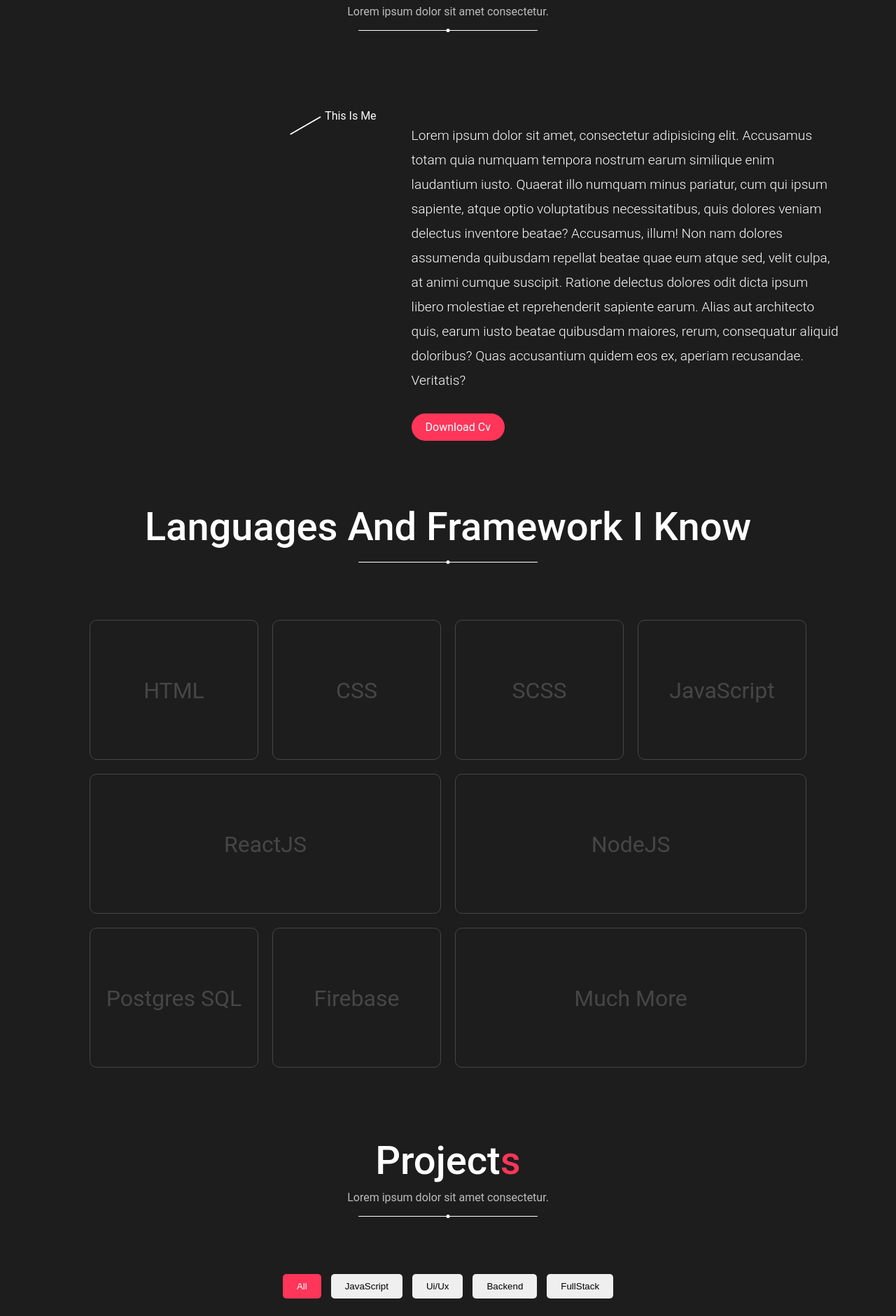
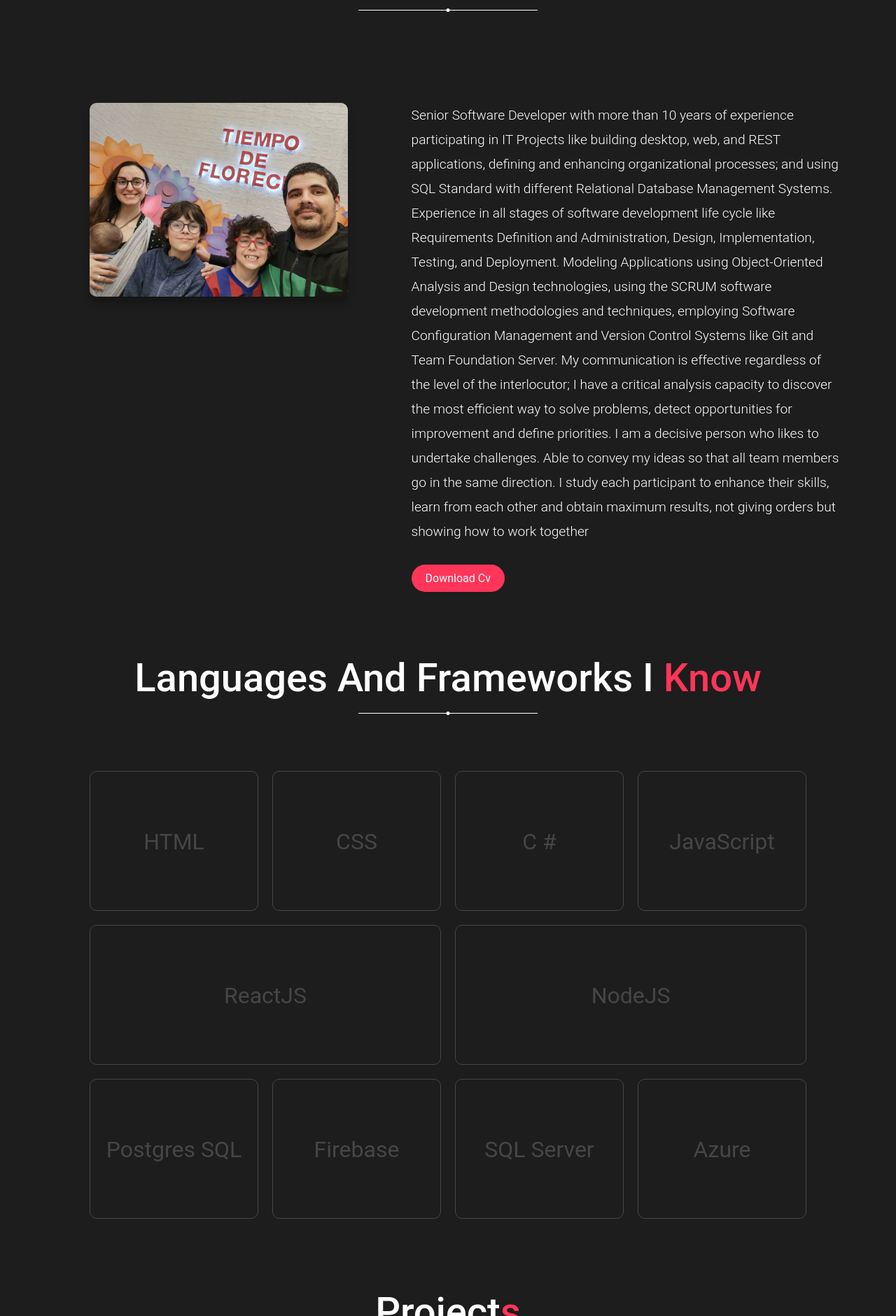
Before and after one commit to jgarrone82/jorgegarrone, a website: page public/index.html in a window 1280 px wide. Shown: the part 919-2800 px from the top of the page at 70% size. Drawn offline with Linux system fonts and the light colour scheme; a web font is replaced by a local one.

Commit message:
Add: modified index, style project, add about

```diff
--- a/public/app.js
+++ b/public/app.js
@@ -18,8 +18,9 @@ projects.forEach(project => {
     <div class="project-card" data-tags="#all, ${project.tags}">
         <img src="img/${project.image}" alt="">
         <div class="content">
-            <h1 class="project-name">${project.name}</h1>
+            <h1 class="project-name"><a href="${project.link}" target="_blank"> ${project.name} </a></h1>
             <span class="tags">${project.tags}</span>
+
         </div>
     </div>
     `;
--- a/public/index.html
+++ b/public/index.html
@@ -25,7 +25,7 @@
       <ul class="links-container">
         <li class="links-item"><a href="#" class="link active">home</a></li>
         <li class="links-item"><a href="#about-section" class="link">about</a></li>
-        <li class="links-item"><a href="#project-section" class="link">project</a></li>
+        <li class="links-item"><a href="#project-section" class="link">projects</a></li>
         <li class="links-item"><a href="#contact-section" class="link">contact</a></li>
       </ul>
     </nav>
@@ -35,36 +35,43 @@
     <div class="hero-content">
       <h1 class="hero-heading"><span class="highlight">Hi, </span>I am Jorge</h1>
       <p class="profession">Full Stack developer</p>
-      <p class="info">Senior Full Stack Developer with more than 10 years of experience participating in IT Projects like
+      <p class="info">Senior Full Stack Developer with more than 10 years of experience participating in IT Projects
+        like
         building desktop, web, and REST applications.</p>
       <a href="#contact-section" class="btn">contact</a>
     </div>
-    <img src="./img/profile.jpg" class="image" width="200px" alt="Profile Pic">
+    <img src="./img/profile.jpg" class="image" width="350px" alt="Profile Pic">
   </section>
   <!-- about section -->
   <section class="about" id="about-section">
     <h2 class="heading">about <span class="highlight">me</span></h2>
-    <p class="sub-heading">Lorem ipsum dolor sit amet consectetur. </p>
-    <div class="seperator"></div>
+
+    <div class="separator"></div>
 
     <div class="about-me-container">
       <div class="left-col">
-        <img src="img/img2.png" class="about-image" alt="">
+        <img src="./img/about.jpg" width="90%" class="about-image" alt="">
       </div>
       <div class="right-col">
-        <p class="about-para">Lorem ipsum dolor sit amet, consectetur adipisicing elit. Accusamus totam quia numquam
-          tempora nostrum earum similique enim laudantium iusto. Quaerat illo numquam minus pariatur, cum qui ipsum
-          sapiente, atque optio voluptatibus necessitatibus, quis dolores veniam delectus inventore beatae? Accusamus,
-          illum! Non nam dolores assumenda quibusdam repellat beatae quae eum atque sed, velit culpa, at animi cumque
-          suscipit. Ratione delectus dolores odit dicta ipsum libero molestiae et reprehenderit sapiente earum. Alias
-          aut architecto quis, earum iusto beatae quibusdam maiores, rerum, consequatur aliquid doloribus? Quas
-          accusantium quidem eos ex, aperiam recusandae. Veritatis?</p>
+        <p class="about-para">Senior Software Developer with more than 10 years of experience participating in IT
+          Projects like building desktop, web, and REST applications, defining and enhancing organizational processes;
+          and using SQL Standard with different Relational Database Management Systems.
+
+          Experience in all stages of software development life cycle like Requirements Definition and Administration,
+          Design, Implementation, Testing, and Deployment. Modeling Applications using Object-Oriented Analysis and
+          Design technologies, using the SCRUM software development methodologies and techniques, employing Software
+          Configuration Management and Version Control Systems like Git and Team Foundation Server.
+
+          My communication is effective regardless of the level of the interlocutor; I have a critical analysis capacity
+          to discover the most efficient way to solve problems, detect opportunities for improvement and define
+          priorities. I am a decisive person who likes to undertake challenges. Able to convey my ideas so that all team
+          members go in the same direction. I study each participant to enhance their skills, learn from each other and
+          obtain maximum results, not giving orders but showing how to work together</p>
         <a href="./pdf/Resume Jorge Ariel Garrone.pdf" class="btn">download cv</a>
       </div>
     </div>
-
-    <h2 class="heading">languages and framework i know</h2>
-    <div class="seperator"></div>
+    <h2 class="heading">Languages and Frameworks I <span class="highlight">know</span></h2>
+    <div class="separator"></div>
     <div class="skill-container">
       <div class="skill-card" style="--bg: #f06529">
         <p class="skill">HTML</p>
@@ -73,7 +80,7 @@
         <p class="skill">CSS</p>
       </div>
       <div class="skill-card" style="--bg: #cc6699">
-        <p class="skill">SCSS</p>
+        <p class="skill">C #</p>
       </div>
       <div class="skill-card" style="--bg: #f7df1e">
         <p class="skill">JavaScript</p>
@@ -90,8 +97,11 @@
       <div class="skill-card" style="--bg: #ffa000">
         <p class="skill">Firebase</p>
       </div>
-      <div class="skill-card large" style="--bg: #5ed9fb">
-        <p class="skill">Much More</p>
+      <div class="skill-card" style="--bg: #326690">
+        <p class="skill">SQL Server</p>
+      </div>
+      <div class="skill-card" style="--bg: #ffa000">
+        <p class="skill">Azure</p>
       </div>
     </div>
   </section>
@@ -99,15 +109,15 @@
   <!-- project section -->
   <section class="project" id="project-section">
     <h2 class="heading">Project<span class="highlight">s</span></h2>
-    <p class="sub-heading">Lorem ipsum dolor sit amet consectetur. </p>
-    <div class="seperator"></div>
+
+    <div class="separator"></div>
 
     <div class="filters">
-      <button class="filter-btn active" id="all">all</button>
+      <!--       <button class="filter-btn active" id="all">all</button>
       <button class="filter-btn" id="javascript">javaScript</button>
       <button class="filter-btn" id="ui">ui/ux</button>
       <button class="filter-btn" id="backend">backend</button>
-      <button class="filter-btn" id="fullstack">fullStack</button>
+      <button class="filter-btn" id="fullstack">fullStack</button> -->
     </div>
 
     <div class="project-container">
@@ -124,7 +134,7 @@
   <section class="contact" id="contact-section">
     <h2 class="heading">Contact<span class="highlight"> me</span></h2>
     <p class="sub-heading">If you want to contact me, just sent me a message and I will answer as soon as possible. </p>
-  <div class="seperator"></div>
+    <div class="separator"></div>
 
     <div class="contact-form">
       <div class="name">
@@ -141,4 +151,5 @@
 </body>
 <script src="project.js"></script>
 <script src="app.js"></script>
+
 </html>
--- a/public/project.js
+++ b/public/project.js
@@ -3,21 +3,25 @@ let projects = [
     name: "platzi-backend-node",
     tags: "#javascript, #backend",
     image: "project (1).jpg",
+    link: "https://github.com/jgarrone82/platzi-backend-node",
   },
   {
     name: "Online-Store",
     tags: "#javascript, #fullstack, #ui/ux, #backend",
     image: "project (2).jpg",
+    link: "https://github.com/jgarrone82/Tienda-Online",
   },
   {
     name: "NodeJs-Blog",
     tags: "#javascript, #fullstack",
     image: "project (3).jpg",
+    link: "https://github.com/jgarrone82/NodeJs-Blog",
   },
   {
     name: "Vue-project ",
     tags: "#javascript, #fullstack, #ui/ux, #backend",
     image: "project (4).jpg",
+    link: "https://github.com/jgarrone82/Vue-project",
   },
 
 ]
--- a/public/style.css
+++ b/public/style.css
@@ -56,7 +56,7 @@ body{
 }
 
 .link.active::before,
-.seperator::before{
+.separator::before{
   content: '';
   position: absolute;
   bottom: 0;
@@ -69,7 +69,7 @@ body{
 }
 
 .link.active::after,
-.seperator::after{
+.separator::after{
   content: '';
   position: absolute;
   bottom: 2px;
@@ -178,7 +178,7 @@ body{
   opacity: 0.7;
 }
 
-.seperator{
+.separator{
   width: 25%;
   margin: 20px auto;
   position: relative;
@@ -196,25 +196,7 @@ body{
   position: relative;
 }
 
-.left-col::before{
-  content: 'This is me';
-  text-transform: capitalize;
-  position: absolute;
-  right: 0;
-  top: -20px;
-}
 
-.left-col::after{
-  content: '';
-  position: absolute;
-  top: -10px;
-  right: 80px;
-  width: 50px;
-  height: 2px;
-  background: #fff;
-  transform-origin: right;
-  transform: rotate(-30deg);
-}
 
 .about-image{
   border-radius: 10px;
@@ -322,6 +304,15 @@ body{
   transition: .5s;
   text-transform: capitalize;
   opacity: 0;
+}
+
+.project-card .content a{
+  text-transform: capitalize;
+  color: #fff;
+  text-decoration: none;
+  margin: 0 10px;
+  padding: 10px;
+  position: relative;
 }
 
 .project-name{
```
Also changed, not shown: public/img/about.jpg (added). Lines whose indentation alone changed are shown as unchanged.
